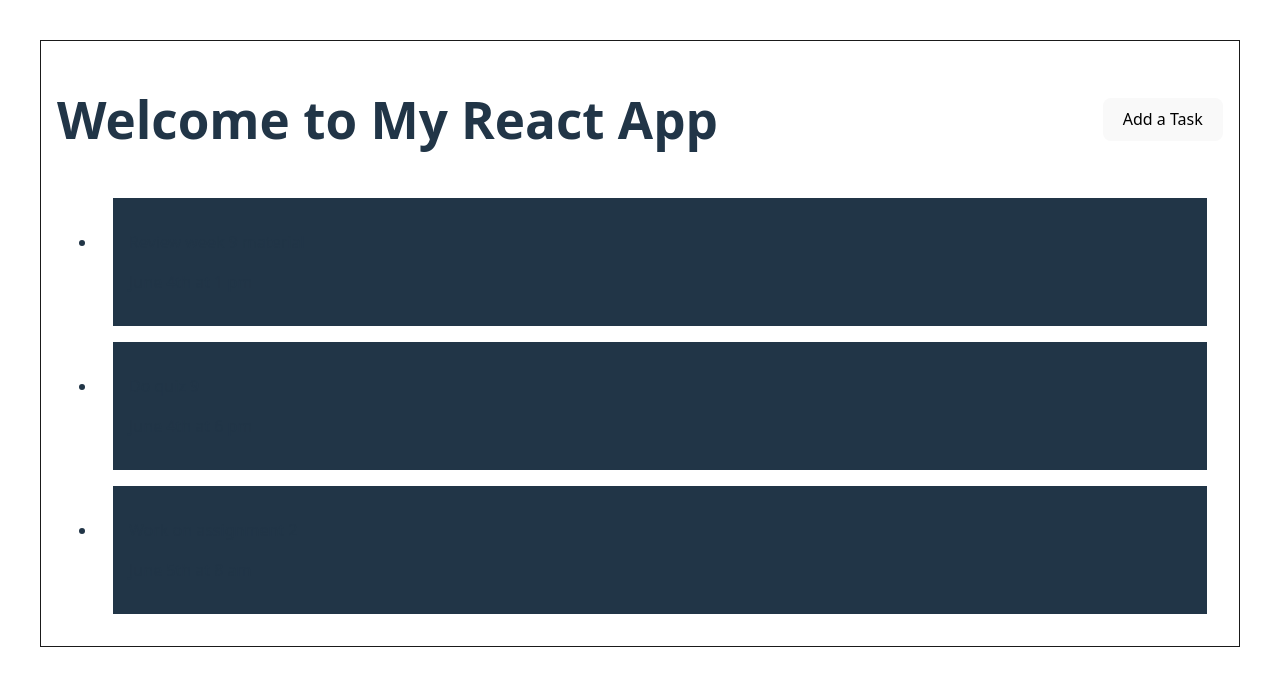
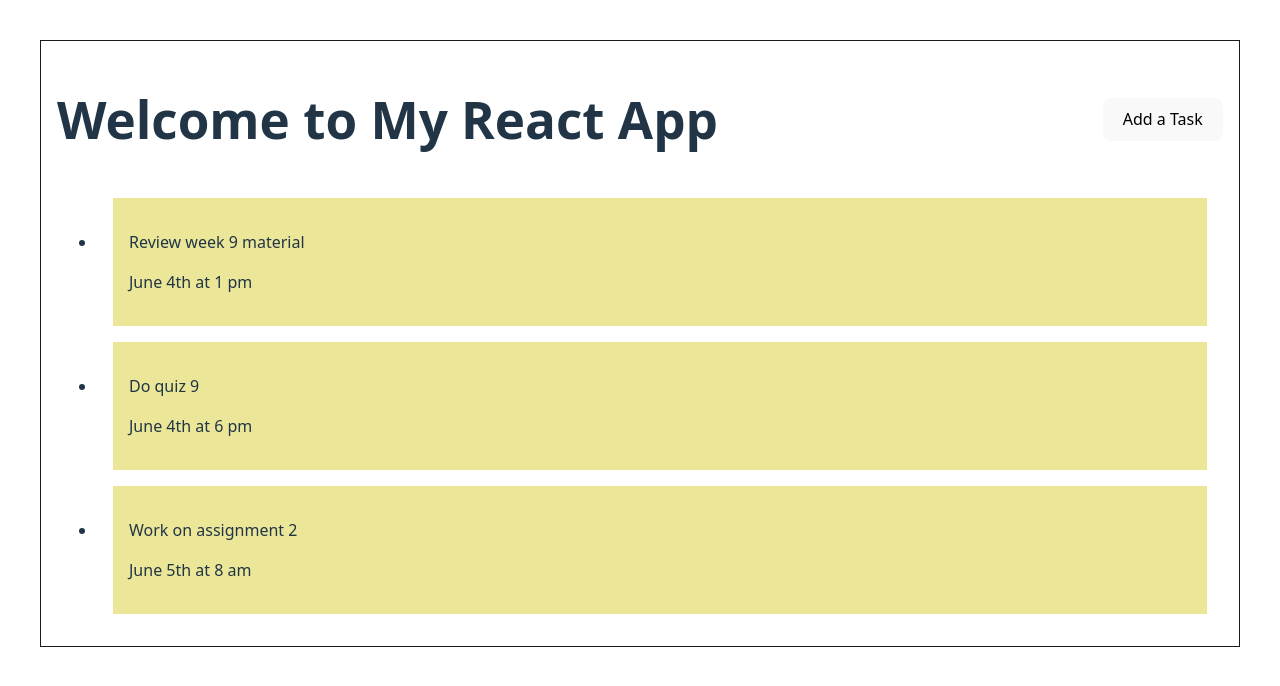
Before and after one commit to Qjr2023/cs5610, a React (Vite) app in the folder week9/my-react-app/: page / in a window 1280 px wide. Shown: the top 686 px of the page. Built offline with nearby package versions, Linux system fonts and the light colour scheme.

Commit message:
Update background color of classContainer to HSL for improved styling

```diff
--- a/week9/my-react-app/src/index.css
+++ b/week9/my-react-app/src/index.css
@@ -68,7 +68,7 @@ button:focus-visible {
 }
 
 .classContainer {
-  background-color: #213547;
+  background-color: hsl(56, 68%, 76%);
   margin: 1em;
   padding: 1em;
 }
```
